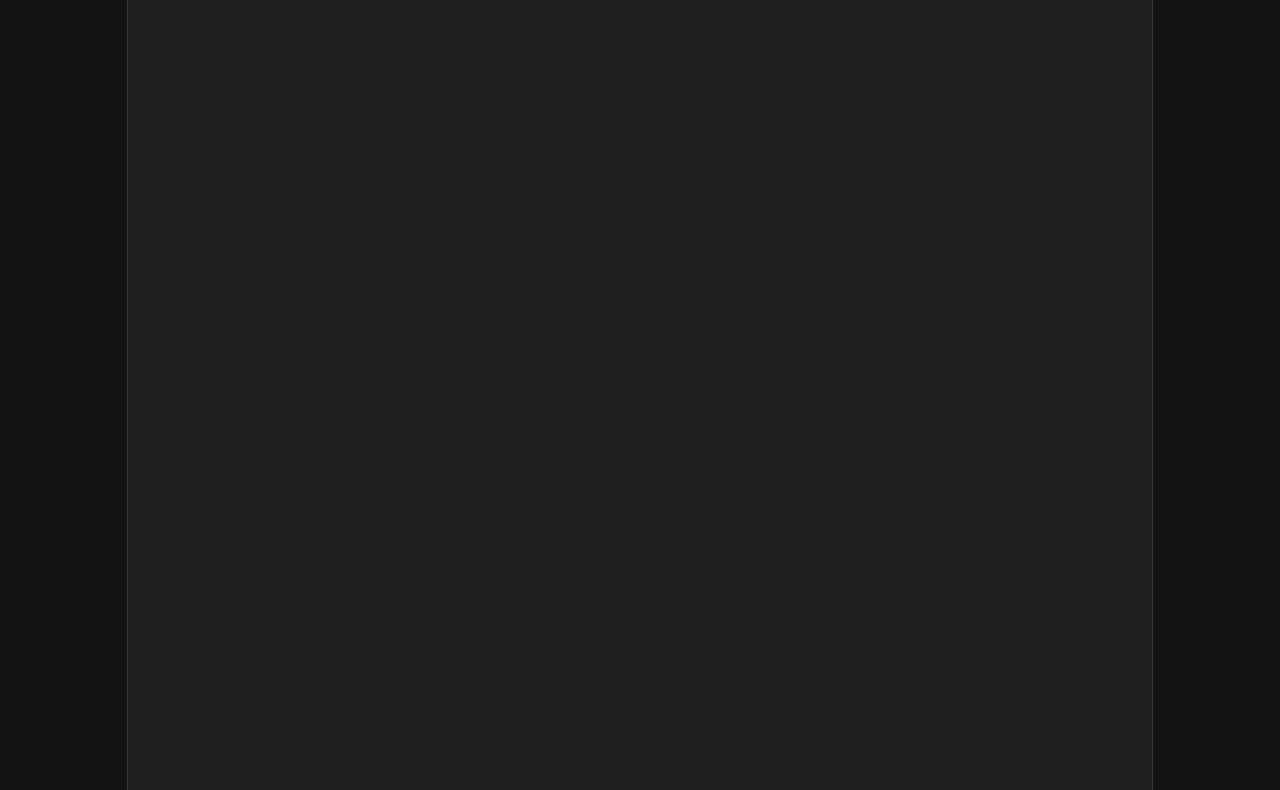
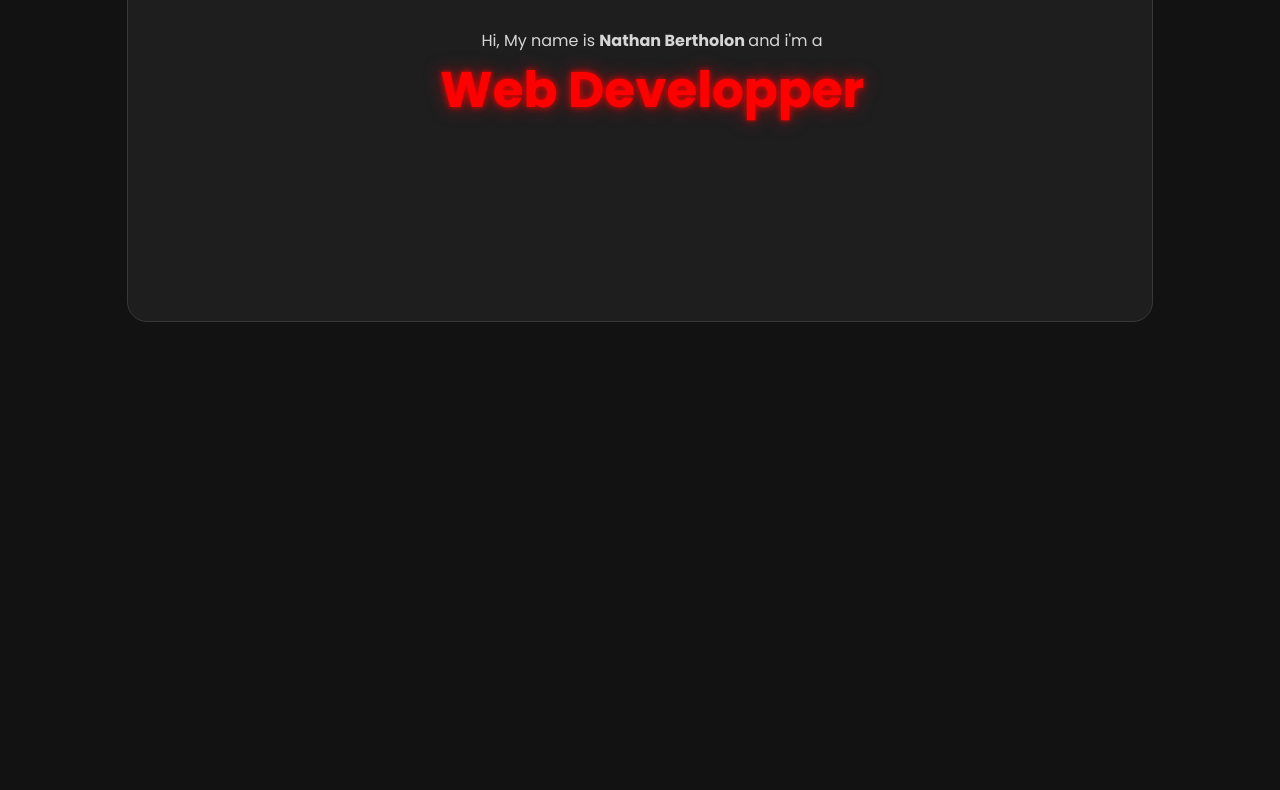
Before and after one commit to Zuml-git/Portfolio-Web, a plain HTML site: page main.html in a window 1280 px wide. Shown: the part 344-1134 px from the top of the page. After the commit the page ends 800 px from the top, so only its background shows below. Drawn offline with Linux system fonts and the light colour scheme; a web font is replaced by a local one.

Commit message:
Rajout animation refresh animation 'blaze' avec une font size de 50px

```diff
--- a/main.html
+++ b/main.html
@@ -21,14 +21,16 @@
         </ul>
       </nav>
     </header>
-    <div class="main">
-        <div class="mainbox">
+    <div class="page-content">
+    <div class="main-accueil">
+        <div class="mainbox-accueil">
             <div id="Accueil">
                 <span class="Acc">Accueil</span>
-                <p>Hi, My name is Bertholon Nathan and i'm a <br><span class="blaze"></span>
+                <p>Hi, My name is <strong> Nathan Bertholon </strong>and i'm a <strong><br><span class="blaze"></span></strong>
                 </p>
             </div>
         </div>
     </div>
+    </div>
   </body>
 </html>
--- a/style.css
+++ b/style.css
@@ -9,6 +9,15 @@
 
 html{
     font-family: 'Poppins', sans-serif;
+}
+
+.page-content{
+    animation: arrivee 900ms ease-out both;
+}
+
+@keyframes arrivee{
+    from{ opacity: 0; transform: translateY(40px); }
+    to{ opacity: 1; transform: translateY(0); }
 }
 
 body{
@@ -45,6 +54,13 @@ body{
   display: flex;
   justify-content: center;
   align-items: center;
+
+  animation: arrivee-nav 900ms ease-out both;
+}
+
+@keyframes arrivee-nav{
+    from{ opacity: 0; }
+    to{ opacity: 1 ; }
 }
 
 .navbar a, .navbar a:visited{
@@ -89,6 +105,15 @@ body{
     margin-top: 20px;
 }
 
+.main-accueil{
+    display: flex;
+    flex-direction: column;
+    align-items: center;
+    justify-content: center;
+    gap: 24px;
+    margin-top: 150px;
+}
+
 .main-contact{
     display: flex;
     flex-direction: column;
@@ -101,6 +126,16 @@ body{
 .mainbox{
     width: 1000px;
     height: 1200px;
+    background: var(--eerie-black-2);
+    border-radius: 20px;
+    border: 1px solid var(--jet);
+    padding-top: 24px;
+    padding-left: 24px;
+}
+
+.mainbox-accueil{
+    width: 1000px;
+    height: 400px;
     background: var(--eerie-black-2);
     border-radius: 20px;
     border: 1px solid var(--jet);
@@ -197,19 +232,29 @@ body{
 .blaze::before{
     animation: blaze infinite 5s;
     content: '';
+    font-size: 50px;
 }
 
 @keyframes blaze{
     0%, 33.33%{
         content: 'Web Developper';
-        color: red;
+        color: rgb(255, 0, 0);
+        text-shadow:
+            0 0 6px rgba(255, 0, 0, 0.9),
+            0 0 18px rgba(255, 0, 0, 0.55);
     }
     33.34%, 66.66%{
         content: 'Etudiant';
-        color: aquamarine;
+        color: rgb(127, 255, 212);
+        text-shadow:
+            0 0 6px rgba(127, 255, 212, 0.9),
+            0 0 18px rgba(127, 255, 212, 0.55);
     }
     66.67%, 100%{
         content: 'UI/UX Designer';
-        color: greenyellow;
+        color: rgb(173, 255, 47);
+        text-shadow:
+            0 0 6px rgba(173, 255, 47, 0.9),
+            0 0 18px rgba(173, 255, 47, 0.55);
     }
 }
```
Also changed, not shown: aboutme.html (+2 -0 lines), contact.html (+2 -0 lines), experience.html (+2 -0 lines).
